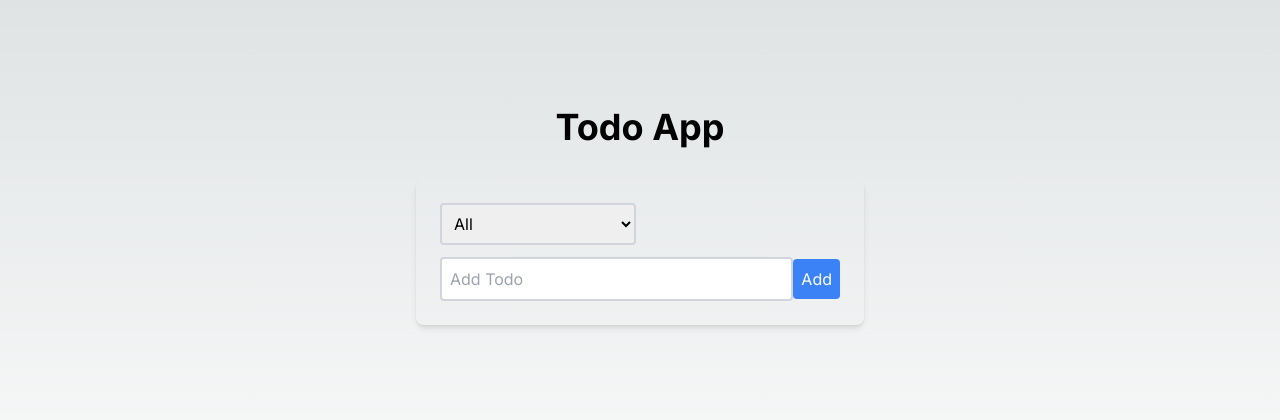
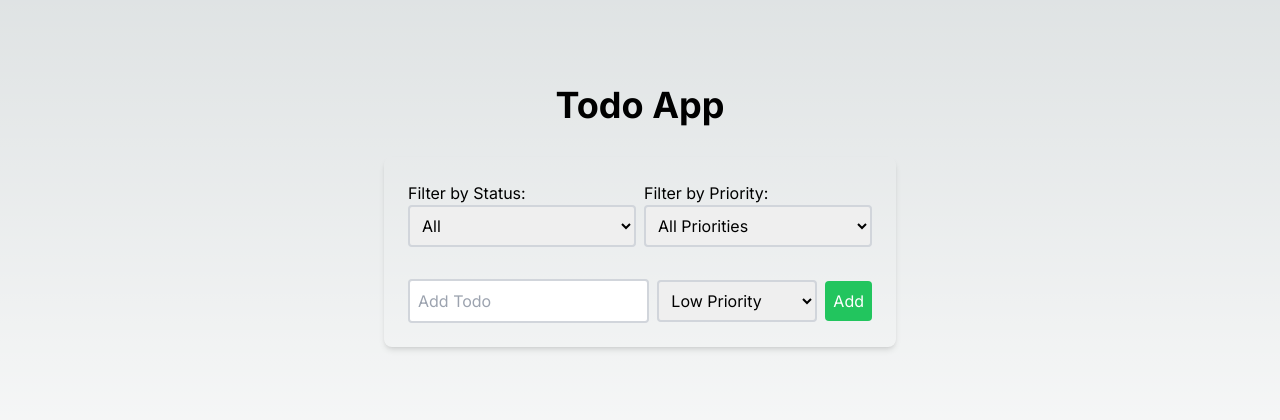
Before and after one commit to amirahad/todo-app, a Next.js app: page / in a window 1280 px wide. Shown: the part 184-604 px from the top of the page. Built offline with nearby package versions, Linux system fonts and the light colour scheme.

Commit message:
Add priority filter for todos

```diff
--- a/src/app/page.js
+++ b/src/app/page.js
@@ -9,6 +9,9 @@ export default function Home() {
   const [isEditing, setIsEditing] = useState(false);
   const [currentTodoIndex, setCurrentTodoIndex] = useState(null);
   const [filter, setFilter] = useState('all');
+  const [priorityFilter, setPriorityFilter] = useState('all');
+  const [priorityInput, setPriorityInput] = useState('low'); // new state for priority input
+
 
 
   useEffect(() => {
@@ -19,14 +22,15 @@ export default function Home() {
     if (input === '') return;
     if (isEditing) {
       const newTodos = [...todos];
-      newTodos[currentTodoIndex] = { text: input, done: todos[currentTodoIndex].done };
+      newTodos[currentTodoIndex] = { text: input, done: todos[currentTodoIndex].done, priority: priorityInput };
       setTodos(newTodos);
       setIsEditing(false);
       setCurrentTodoIndex(null);
     } else {
-      setTodos([...todos, { text: input, done: false }]);
+      setTodos([...todos, { text: input, done: false, priority: priorityInput }]);
     }
     setInput('');
+    setPriorityInput('low'); // reset priority input
   };
 
   const deleteTodo = (index) => {
@@ -46,16 +50,21 @@ export default function Home() {
   };
 
   const filteredTodos = todos.filter(todo => {
+    if (filter === 'done' && priorityFilter !== 'all') return todo.done && todo.priority === priorityFilter;
+    if (filter === 'notDone' && priorityFilter !== 'all') return !todo.done && todo.priority === priorityFilter;
     if (filter === 'done') return todo.done;
     if (filter === 'notDone') return !todo.done;
+    if (priorityFilter !== 'all') return todo.priority === priorityFilter;
     return true;
   });
 
   return (
-    <main className="flex min-h-screen flex-col items-center justify-center p-24 ">
+    <main className="flex min-h-screen flex-col items-center justify-center p-16">
       <h1 className="text-4xl font-bold mb-8">Todo App</h1>
-      <div className="flex flex-col w-full max-w-md  p-6 rounded-lg shadow-md">
+      <div className="flex flex-col w-full max-w-lg  p-6 rounded-lg shadow-md">
         <div className="mb-3 grid grid-cols-2 gap-2" >
+          <div className="flex flex-col" >
+            <label>Filter by Status:</label>
             <select
               value={filter}
               onChange={(e) => setFilter(e.target.value)}
@@ -66,9 +75,21 @@ export default function Home() {
               <option value="notDone">Not Done</option>
             </select>
           </div>
-        <div
-          className="flex justify-between items-center"
+          <div className="flex flex-col" >
+            <label>Filter by Priority:</label>
+            <select
+              value={priorityFilter}
+              onChange={(e) => setPriorityFilter(e.target.value)}
+              className="p-2 border-2 border-gray-300 rounded text-black "
             >
+              <option value="all">All Priorities</option>
+              <option value="low">Low Priority</option>
+              <option value="medium">Medium Priority</option>
+              <option value="high">High Priority</option>
+            </select>
+          </div>
+        </div>
+        <div className="flex justify-between items-center  mt-5">
           <input
             type="text"
             placeholder="Add Todo"
@@ -76,7 +97,16 @@ export default function Home() {
             value={input}
             onChange={(e) => setInput(e.target.value)}
           />
-          <button className="p-2 bg-blue-500 text-white rounded hover:bg-blue-600 transition-colors" onClick={addTodo}>{isEditing ? 'Update' : 'Add'}</button>
+          <select
+            value={priorityInput}
+            onChange={(e) => setPriorityInput(e.target.value)}
+            className="p-2 border-2 border-gray-300 rounded text-black ml-2"
+          >
+            <option value="low">Low Priority</option>
+            <option value="medium">Medium Priority</option>
+            <option value="high">High Priority</option>
+          </select>
+          <button className="p-2 bg-green-500 text-white rounded hover:bg-blue-600 transition-colors ml-2" onClick={addTodo}>{isEditing ? 'Update' : 'Add'}</button>
         </div>
 
         {filteredTodos.map((todo, index) => (
```
Lines whose indentation alone changed are shown as unchanged.
